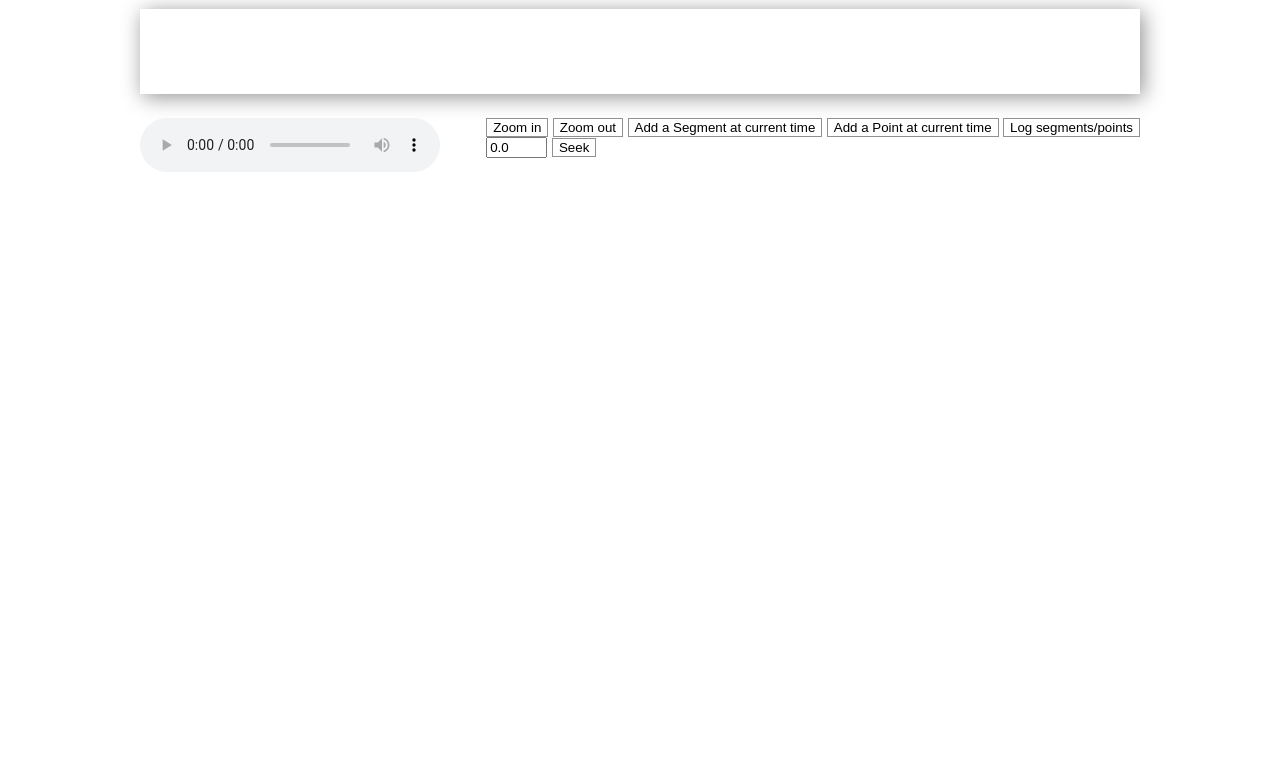
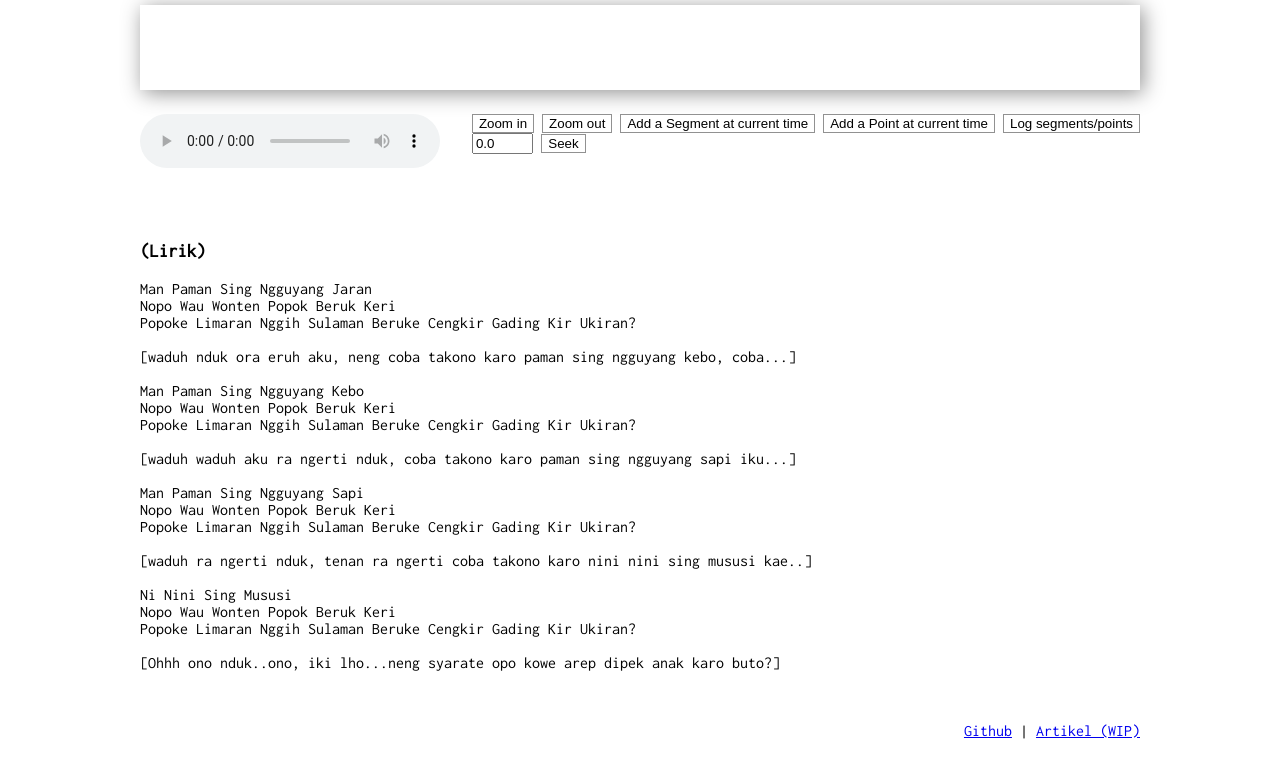
Before and after one commit to junwatu/paman-ngguyang-jaran, a plain HTML site: page index.html in a window 1280 px wide. Shown: the part 76-840 px from the top of the page. Before the commit the page ends 800 px from the top, so only its background shows below. Drawn offline with Linux system fonts and the light colour scheme; no server answers.

Commit message:
Ditambahin lirik :)

```diff
--- a/index.html
+++ b/index.html
@@ -3,9 +3,10 @@
   <head>
     <meta charset="UTF-8">
     <title>Junwatu - Paman Ngguyang Jaran</title>
+    <link href="https://fonts.googleapis.com/css?family=Inconsolata" rel="stylesheet">
     <style>
       body {
-        font-family: 'Helvetica neue', Helvetica, Arial, sans-serif;
+        font-family: 'Inconsolata', Helvetica, Arial, sans-serif;
       }
 
       #titles, [id*="waveform-visualiser"] {
@@ -72,6 +73,16 @@
       .hide {
         display: none;
       }
+
+      .links {
+        float: right;
+        margin-top: 35px;
+        margin-bottom: 25px;
+      }
+
+      .lirik {
+        margin-top: 70px;
+      }
     </style>
   </head>
   <body>
@@ -135,6 +146,38 @@
           <tbody>
           </tbody>
         </table>
+      </div>
+
+      <div class="lirik">
+        <h3>(Lirik)</h3>
+        <p>
+Man Paman Sing Ngguyang Jaran<br>
+Nopo Wau Wonten Popok Beruk Keri<br>
+Popoke Limaran Nggih Sulaman Beruke Cengkir Gading Kir Ukiran?<br>
+<br>
+[waduh nduk ora eruh aku, neng coba takono karo paman sing ngguyang kebo, coba...]<br>
+<br>
+Man Paman Sing Ngguyang Kebo<br>
+Nopo Wau Wonten Popok Beruk Keri<br>
+Popoke Limaran Nggih Sulaman Beruke Cengkir Gading Kir Ukiran?<br>
+<br>
+[waduh waduh aku ra ngerti nduk, coba takono karo paman sing ngguyang sapi iku...]<br>
+<br>
+Man Paman Sing Ngguyang Sapi<br>
+Nopo Wau Wonten Popok Beruk Keri<br>
+Popoke Limaran Nggih Sulaman Beruke Cengkir Gading Kir Ukiran?<br>
+<br>
+[waduh ra ngerti nduk, tenan ra ngerti coba takono karo nini nini sing mususi kae..]<br>
+<br>
+Ni Nini Sing Mususi<br>
+Nopo Wau Wonten Popok Beruk Keri<br>
+Popoke Limaran Nggih Sulaman Beruke Cengkir Gading Kir Ukiran?<br>
+<br>
+[Ohhh ono nduk..ono, iki lho...neng syarate opo kowe arep dipek anak karo buto?]<br>
+      </p>
+    </div>
+    <div class="links">
+        <a href="https://github.com/junwatu/paman-ngguyang-jaran">Github</a> | <a href="#">Artikel (WIP)</a>
       </div>
     </div>
 
@@ -294,5 +337,6 @@
         });
       })(peaks);
     </script>
+
   </body>
 </html>
```
